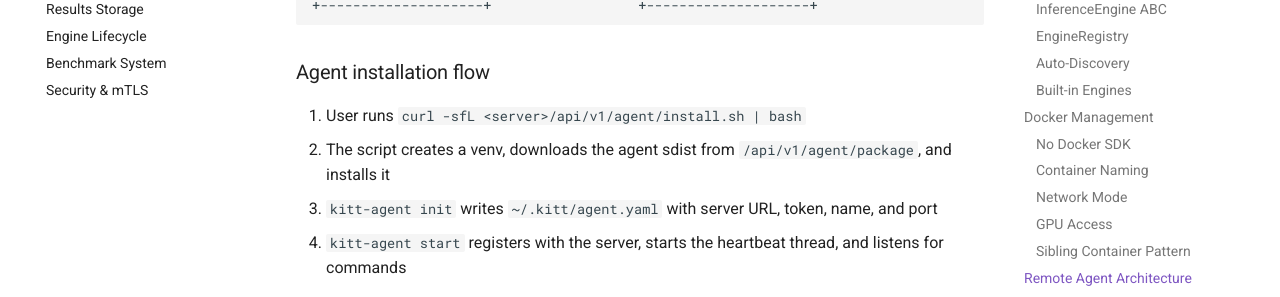
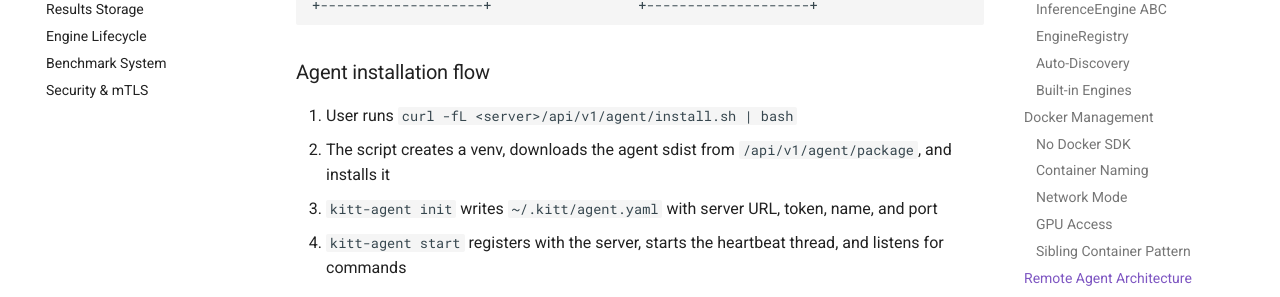
Before and after one commit to Kirizan/kitt, an MkDocs documentation site: the page built from docs/concepts/architecture.md, in a window 1280 px wide and 900 px high, scrolled down 2683 px. Shown: the part 153-450 px from the top of the window. Built offline with MkDocs 1.6.1 and Material for MkDocs 9.7.7, drawn with Linux system fonts in a browser that asks for light colours; comment, search, counter and statistics services are not loaded.

Commit message:
Fix agent package build in container and show curl progress (#20)
* Fix agent package build in container and show curl progress

Add COPY agent-package/ to Dockerfile so the sdist can be built inside
the container (fixes 500 on /api/v1/agent/package). Remove -s flag from
curl in the install script so users see download progress and errors.

Co-Authored-By: Claude Opus 4.6 <noreply@anthropic.com>

* Update curl examples to remove silent flag

Sync docs, README, and Add Agent template with the install script
change from curl -sfL to curl -fL so examples match actual behavior.

Co-Authored-By: Claude Opus 4.6 <noreply@anthropic.com>

* Fix agent-package path resolution and install build package

AGENT_PACKAGE_DIR needed 6 .parent calls (not 5) to reach the project
root from src/kitt/web/api/v1/. Also install the `build` PyPI package
in the Docker image so `python -m build --sdist` works at runtime.

Co-Authored-By: Claude Opus 4.6 <noreply@anthropic.com>

* Format agent_install.py for line length

Co-Authored-By: Claude Opus 4.6 <noreply@anthropic.com>

---------

Co-authored-by: Claude Opus 4.6 <noreply@anthropic.com>

```diff
--- a/docs/concepts/architecture.md
+++ b/docs/concepts/architecture.md
@@ -90,7 +90,7 @@ KITT Server                              GPU Server (Agent)
 
 ### Agent installation flow
 
-1. User runs `curl -sfL <server>/api/v1/agent/install.sh | bash`
+1. User runs `curl -fL <server>/api/v1/agent/install.sh | bash`
 2. The script creates a venv, downloads the agent sdist from `/api/v1/agent/package`, and installs it
 3. `kitt-agent init` writes `~/.kitt/agent.yaml` with server URL, token, name, and port
 4. `kitt-agent start` registers with the server, starts the heartbeat thread, and listens for commands
--- a/src/kitt/web/templates/agents/add.html
+++ b/src/kitt/web/templates/agents/add.html
@@ -13,7 +13,7 @@
             <h2 class="text-lg font-semibold mb-3">One-line install</h2>
             <p class="text-kitt-dim text-sm mb-3">Run this on the GPU server to install and configure the agent automatically:</p>
             <div class="bg-kitt-bg rounded-md p-4 font-mono text-sm break-all">
-                <code>curl -sfL {{ server_url }}/api/v1/agent/install.sh | bash</code>
+                <code>curl -fL {{ server_url }}/api/v1/agent/install.sh | bash</code>
             </div>
             <p class="text-kitt-dim text-xs mt-2">This creates a virtual environment, downloads the agent package from this server, and configures it. The agent version always matches the server.</p>
         </div>
@@ -36,7 +36,7 @@
         <h2 class="text-lg font-semibold mb-3">Alternative: Systemd service</h2>
         <p class="text-kitt-dim text-sm mb-3">For persistent agent deployment, the install script prints systemd instructions. Or manually:</p>
         <div class="bg-kitt-bg rounded-md p-4 font-mono text-sm space-y-1">
-            <code>curl -sfL {{ server_url }}/api/v1/agent/install.sh | bash</code><br>
+            <code>curl -fL {{ server_url }}/api/v1/agent/install.sh | bash</code><br>
             <code># Follow the systemd instructions printed at the end</code>
         </div>
     </div>
@@ -46,7 +46,7 @@
         <p class="text-kitt-dim text-sm mb-3">If you prefer to install manually:</p>
         <div class="bg-kitt-bg rounded-md p-4 font-mono text-sm space-y-1">
             <code>python3 -m venv ~/.kitt/agent-venv</code><br>
-            <code>curl -sfL {{ server_url }}/api/v1/agent/package -o /tmp/kitt-agent.tar.gz</code><br>
+            <code>curl -fL {{ server_url }}/api/v1/agent/package -o /tmp/kitt-agent.tar.gz</code><br>
             <code>~/.kitt/agent-venv/bin/pip install /tmp/kitt-agent.tar.gz</code><br>
             <code>~/.kitt/agent-venv/bin/kitt-agent init --server {{ server_url }} --token {{ auth_token or 'YOUR_TOKEN' }}</code><br>
             <code>~/.kitt/agent-venv/bin/kitt-agent start</code>
```
Also changed, not shown: README.md (+1 -1 lines), 2 other files.
